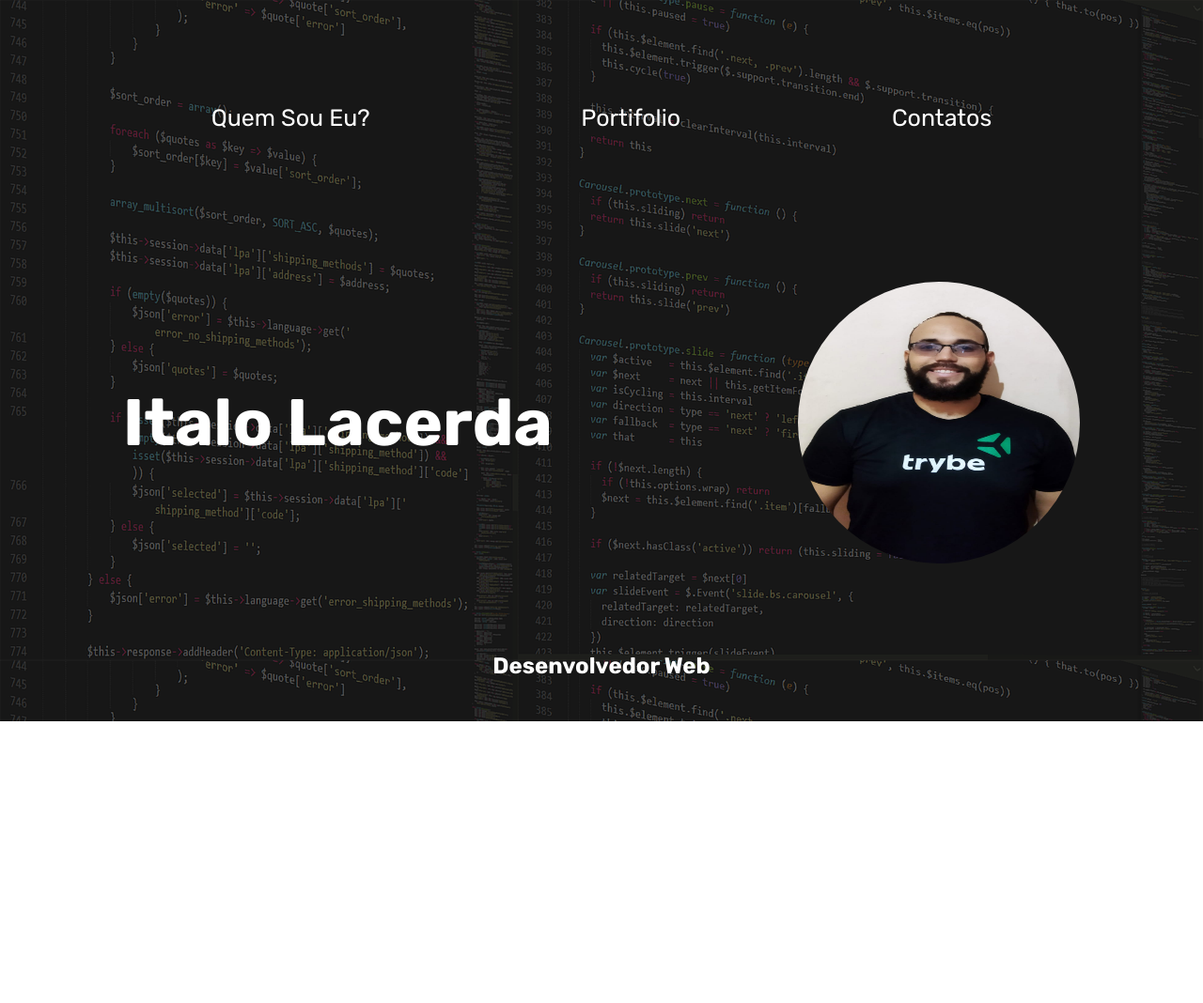
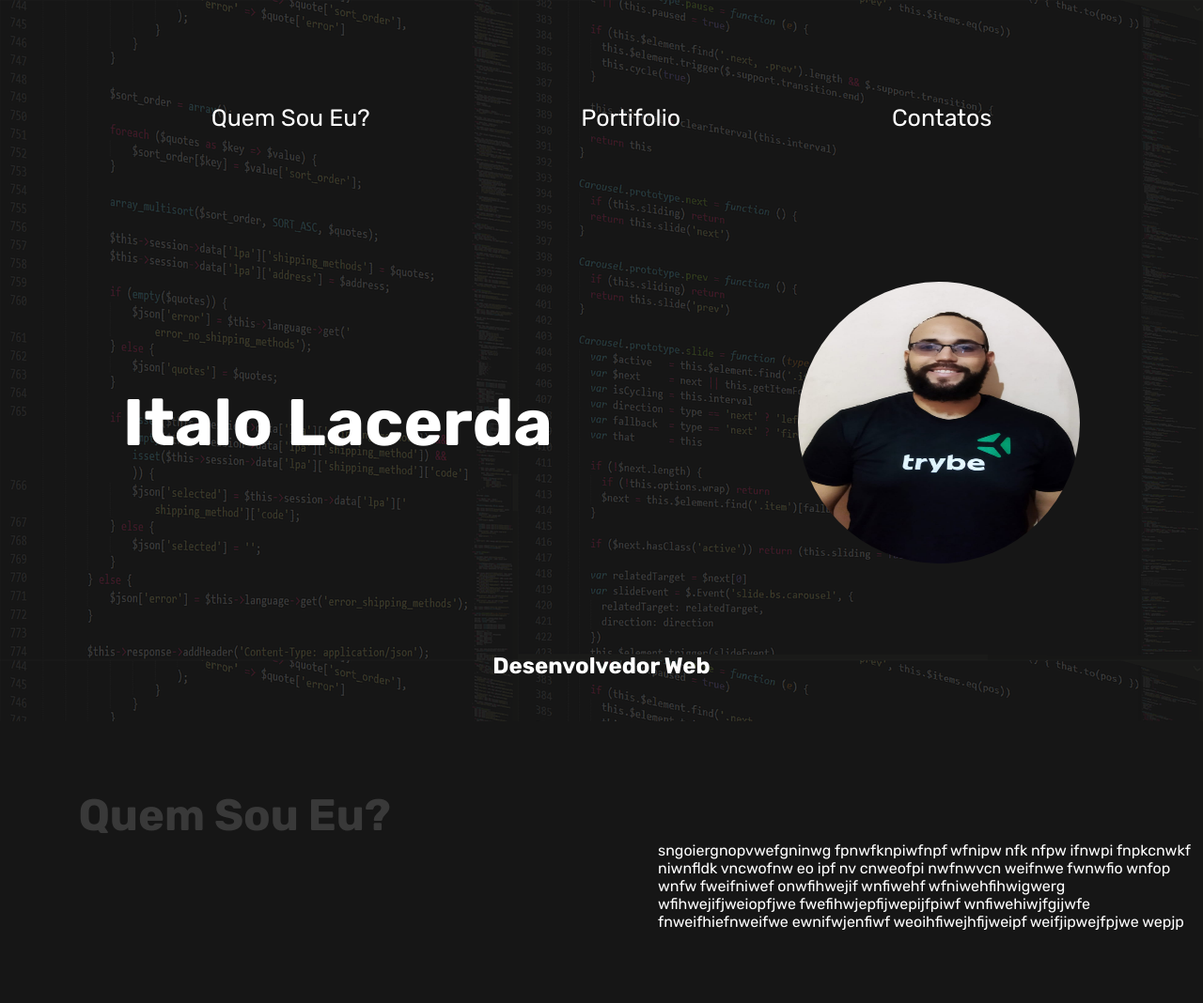
Before and after one commit to ItaloLacerda/Projeto-Pessoal, a plain HTML site: page index.html in a window 1280 px wide. Shown: the whole page at 94% size. Before the commit the page ends 800 px from the top, so only its background shows below. Drawn offline with Linux system fonts and the light colour scheme.

Commit message:
Cria seção de apresentação "Quem Sou Eu?"

```diff
--- a/index.html
+++ b/index.html
@@ -26,5 +26,11 @@
          <h2>Desenvolvedor Web</h2>
         </div>
     </header>
+    <main>
+        <section class="conteiner-who-am-I">
+            <h2>Quem Sou Eu?</h2>
+            <p>sngoiergnopvwefgninwg fpnwfknpiwfnpf wfnipw nfk nfpw ifnwpi fnpkcnwkf niwnfldk vncwofnw eo ipf nv cnweofpi nwfnwvcn weifnwe fwnwfio wnfop wnfw fweifniwef onwfihwejif wnfiwehf wfniwehfihwigwerg wfihwejifjweiopfjwe fwefihwjepfijwepijfpiwf wnfiwehiwjfgijwfe fnweifhiefnweifwe ewnifwjenfiwf weoihfiwejhfijweipf weifjipwejfpjwe wepjp</p>
+        </section>
+    </main>
 </body>
 </html>
--- a/style.css
+++ b/style.css
@@ -1,10 +1,11 @@
+/* Pagina Esta Sendo Desenvolvida No Tamanho 1024 X 768 */
+
 /* Import Fonts  */
 @import url('https://fonts.googleapis.com/css2?family=Nunito:wght@200;300;400;500;600;700;800;900&family=Rubik:wght@300;400;500;600;700;800;900&display=swap');
+
 * {
     margin: 0;
     padding: 0;
-    /* width: 100%;
-    height: 100%; */
 }
 
 body {
@@ -18,7 +19,7 @@ header {
 }
 
 .conteiner-header {
-    background-color: #161616ad;
+    background-color: #161616d0;
 }
 
 .list-header {
@@ -72,3 +73,27 @@ h1 {
     align-items: center;
     justify-content: center;
 }
+
+main {
+    background-color: #161616;
+}
+
+.conteiner-who-am-I {
+    height: 300px;
+
+    display: flex;
+    flex-direction: column;
+    justify-content: center;
+}
+
+.conteiner-who-am-I h2 {
+    color: #ffffff27;
+    padding-left: 6.515%;
+    font-size: 47px;
+}
+
+.conteiner-who-am-I p {
+    align-self: flex-end;
+    width: 580px;
+    height: 100px;
+}
```
